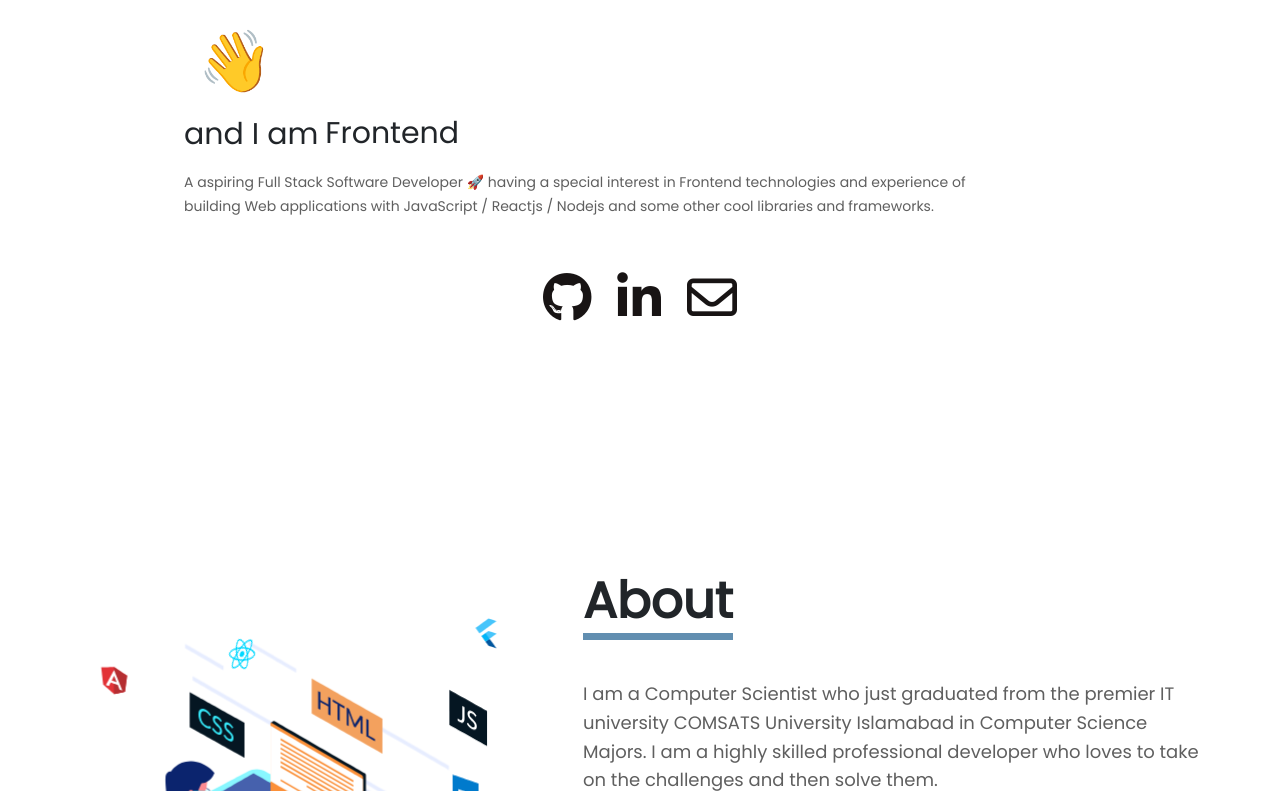
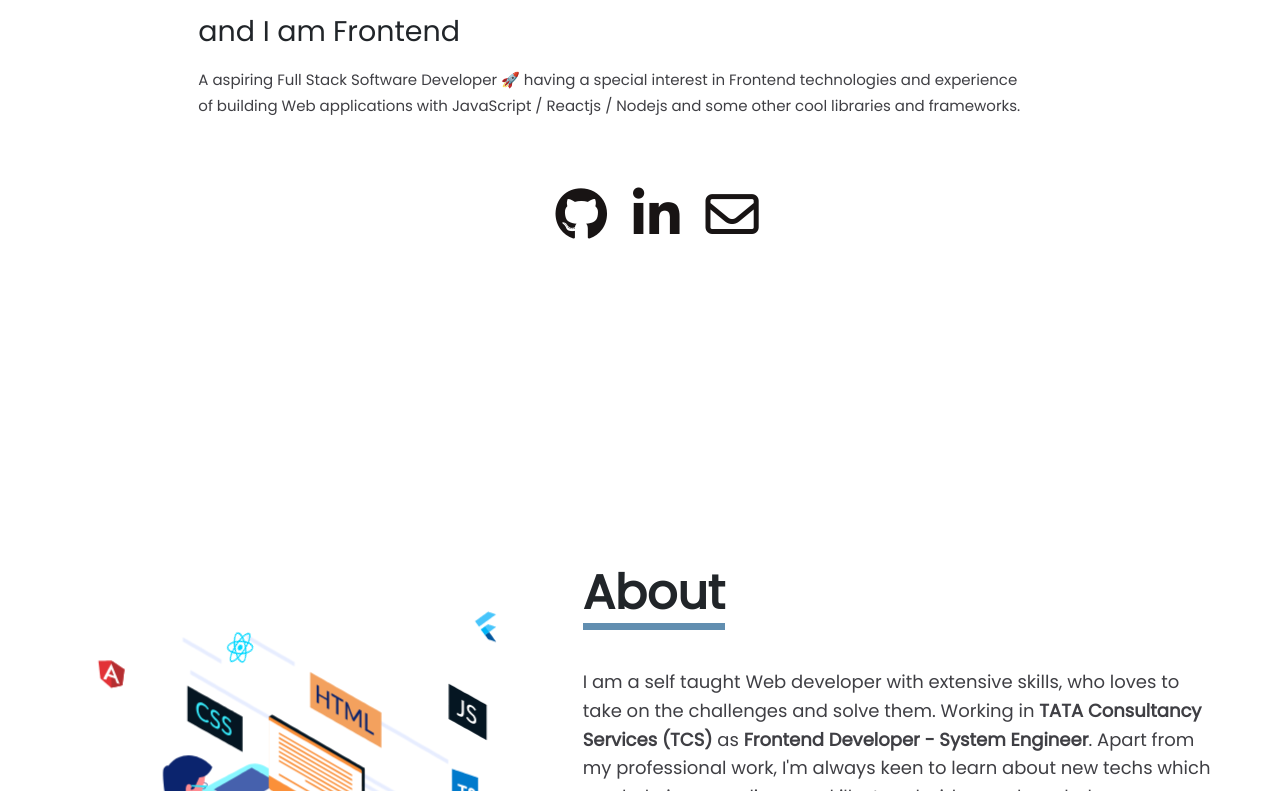
Before and after one commit to altamashaseer/Portfolio-React, a React (Create React App) app: page / in a window 1280 px wide. Shown: the part 289-1080 px from the top of the page. Built offline with nearby package versions, Linux system fonts and the light colour scheme; a web font is replaced by a local one.

Commit message:
Refactor

```diff
--- a/public/index.html
+++ b/public/index.html
@@ -16,10 +16,9 @@
       @import url('https://fonts.googleapis.com/css2?family=Open+Sans&family=Poppins:wght@400&family=Ubuntu&display=swap');
 
       * {
-        /* font-family: 'Gumela'; */
         font-family: 'Poppins', sans-serif;
-        font-weight: normal;
-        font-size: 20px;
+        /* font-weight: ; */
+        font-size: 19px;
       }
 
       body {
--- a/src/App.css
+++ b/src/App.css
@@ -4,7 +4,8 @@
   /* --blue: #125588;  */
   --UnderBlue: #125588a9;
   --black: rgb(24, 20, 20);
-  --gray: #5f5f5f;
+  --gray: #3f3f44;
+  /* --gray: #5f5f5f; */
 }
 
 .global-padding {
@@ -24,6 +25,7 @@
   font-size: 16px;
   /* padding: 10px 26px 10px 26px; */
   padding: .5rem 1.3rem;
+  transition: .2s ease-in-out;
 }
 
 .button:hover {
--- a/src/components/About/About.js
+++ b/src/components/About/About.js
@@ -14,10 +14,17 @@ function About() {
           <Lottie animationData={developer} loop={true} />
         </div>
       </div>
+      {/*I'm a self taught Web developer with extensive skills, who loves to take on the challenges and solve them.
+      Working in TATA Consultancy Sevrices (TCS) as Frontend Developer - System Engineer. Apart from my professional work, I'm always keen to learn about new techs which can help in upgrading my skillset and widen my knowledge.
+
+
+      */}
+
 
       <div className="a-right">
         <h2 className='heading' id='d-heading'>About</h2>
-        <span className="a-para">I am a Computer Scientist who just graduated from the premier IT university COMSATS University Islamabad in Computer Science Majors. I am a highly skilled professional developer who loves to take on the challenges and then solve them.</span>
+        <span className="a-para">I am a self taught Web developer with extensive skills, who loves to take on the challenges and solve them. Working in <b>TATA Consultancy Services (TCS)</b> as <b>Frontend Developer - System Engineer</b>. Apart from my professional work, I'm always keen to learn about new techs which can help in upgrading my skillset and widen my knowledge.
+        </span>
         <span className="a-para">While doing my graduation, I had the pleasure of working for some amazing companies like Starbucks. I worked on a portion of their website for their Trinidad and Tobago website. I also worked with Nastech Group of companies as a freelance web developer. Nastech is a giant in IT and cabling sector in Middle Eastern countries. I have also worked with TechnoSpark on React and NextJS technologies.</span>
       </div>
     </div>
--- a/src/components/Intro/Intro.css
+++ b/src/components/Intro/Intro.css
@@ -6,6 +6,14 @@
 }
 
 /* main*/
+.i-main {
+  display: flex;
+  flex-direction: column;
+  width: 80%;
+  gap: 3rem;
+  align-items: center;
+  margin-left: 1.8rem;
+}
 
 .wave {
   animation-name: wave-animation;
@@ -51,14 +59,7 @@
   }
 }
 
-.i-main {
-  display: flex;
-  flex-direction: column;
-  width: 80%;
-  gap: 2rem;
 
-  align-items: center;
-}
 
 .i-name {
   display: flex;
@@ -111,13 +112,25 @@
   font-size: 1.5rem;
 }
 
+.i-para{
+  font-size: 15px;
+  color: var(--gray);
+  margin-top: 10px;
+  width: 90%;
+  line-height: 1.7;
+}
+b{
+  font-size: 18px;
+}
+
+
 .connections {
   display: flex;
   justify-content: flex-start;
 }
 
 .connections i {
-  font-size: 2.5rem;
+  font-size: 2.8rem;
   margin: 13px;
   color: var(--black);
 
@@ -128,13 +141,6 @@
 }
 
 
-.i-para {
-  font-size: 14px;
-  color: var(--gray);
-  margin-top: 10px;
-  width: 90%;
-  line-height: 1.7;
-}
 
 /* background */
 
@@ -148,6 +154,8 @@
 
   .i-main {
     width: 100%;
+    margin-left: 0;
+    gap:2rem;
   }
 
   .i-name {
@@ -171,6 +179,9 @@
     width: 100%;
     font-size: small;
   }
+  .connections i {
+    font-size: 2.5rem;
+}
 }
 
 @media screen and (max-width:700px) {
--- a/src/components/Intro/Intro.js
+++ b/src/components/Intro/Intro.js
@@ -24,14 +24,16 @@ function Intro() {
                 changeDelay: 1
               }} />
           </div>
-
+          {/* <div className='i-points'>
+            <span><i class="fa-solid fa-location-dot"></i> Delhi, India</span>
+            <span><i class="fa-solid fa-briefcase"></i>TCS</span>
+          </div> */}
           <span className='i-para'>A aspiring Full Stack Software Developer 🚀 having a special interest in Frontend technologies and experience of building Web applications with JavaScript / Reactjs / Nodejs and some other cool libraries and frameworks.</span>
         </div>
         <div className="connections">
           <a href="https://github.com/altamashaseer" target='__blank'><i className="fa-brands fa-github"></i></a>
 
           <a href="https://www.linkedin.com/in/altamash-aseer-746aa3193/" target='__blank'><i className="fa-brands fa-linkedin-in"></i></a>
-
           <a href="https://www.linkedin.com/in/altamash-aseer-746aa3193/" ><i className="fa-regular fa-envelope"></i></a>
         </div>
       </div>
--- a/src/components/Navbar/Navbar.css
+++ b/src/components/Navbar/Navbar.css
@@ -28,12 +28,7 @@
     align-items: center;
     justify-content: center;
     font-weight: 200;
-    /* border: 1px solid pink; */
-}
-
-/* .n-list {
-    flex: 10;
-} */
+ }
 
 .n-list ul {
     display: flex;
@@ -47,13 +42,14 @@
     border-bottom: 2px solid transparent;
     margin-top: .7rem;
     width:fit-content;
+    height: fit-content;
+    transition: .2s ease-out;
 }
 
 .n-list ul li:hover {
     cursor: pointer;
     color: var(--blue);
     border-bottom: 2px solid var(--blue);
-    transition: .1s ease-out;
 }
 
 .n-button {
--- a/src/components/Projects/Projects.css
+++ b/src/components/Projects/Projects.css
@@ -1,41 +1,46 @@
-.p-container{
+.p-container {
 
     display: flex;
     flex-direction: column;
     align-items: center;
     margin: 1.5rem 0;
+    /* border: 1px solid red; */
 }
 
-.project-item-wrapper{
-   display: flex;
+.project-item-wrapper {
+    display: flex;
     flex-wrap: wrap;
     flex-direction: row;
     justify-content: center;
+    /* border: 1px solid red; */
+    margin-bottom: 18px;
 }
-.each-card{
+
+.each-card {
     margin: 30px 20px 0 0;
     box-shadow: rgba(0, 0, 0, 0.16) 0px 3px 6px, rgba(0, 0, 0, 0.23) 0px 3px 6px;
     transition: .2s ease-in-out;
     border-radius: 3px;
+}
 
-
-}
-.each-card:hover{
+.each-card:hover {
     transform: scale(1.03);
 
 }
 
 /* Projectitem */
-.p-card{
+.p-card {
     border: 0px;
     outline: 0px;
     width: 300px;
 
 }
-#img{
+
+#img {
     width: 100%
 }
-.tech{
+
+.tech {
     border-top: 2px solid #f1f1f1;
     display: flex;
     height: fit-content;
@@ -44,7 +49,7 @@
     width: 100%;
 }
 
-.project-tech{
+.project-tech {
     width: 32px;
     border: 1px solid #dee2e6;
     margin: 15px 5px 0px 5px;
@@ -52,24 +57,28 @@
     padding: .1rem;
     cursor: pointer;
 }
-.buttons{
+
+.buttons {
     display: flex;
     justify-content: center;
     transition: .3s ease-in-out;
 }
-.p-button{
+
+.p-button {
     margin: 0 1rem .9rem 0;
 }
-.card-title{
+
+.card-title {
     font-size: 1.5rem;
 }
-.card-text{
+
+.card-text {
     font-size: .7rem;
 }
 
 /* RESPONSIVE */
-@media screen and (max-width:1100px){
-    .each-card{
+@media screen and (max-width:1100px) {
+    .each-card {
         width: fit-content;
         margin: .8rem;
     }
--- a/src/index.css
+++ b/src/index.css
@@ -1,4 +1,4 @@
-body {
+/* body {
   margin: 0;
   font-family: -apple-system, BlinkMacSystemFont, 'Segoe UI', 'Roboto', 'Oxygen',
     'Ubuntu', 'Cantarell', 'Fira Sans', 'Droid Sans', 'Helvetica Neue',
@@ -6,9 +6,9 @@ body {
   font-family: 'Poppins', sans-serif;
   -webkit-font-smoothing: antialiased;
   -moz-osx-font-smoothing: grayscale;
-}
+} */
 
-code {
+/* code {
   font-family: source-code-pro, Menlo, Monaco, Consolas, 'Courier New',
     monospace;
-}
+} */
```
